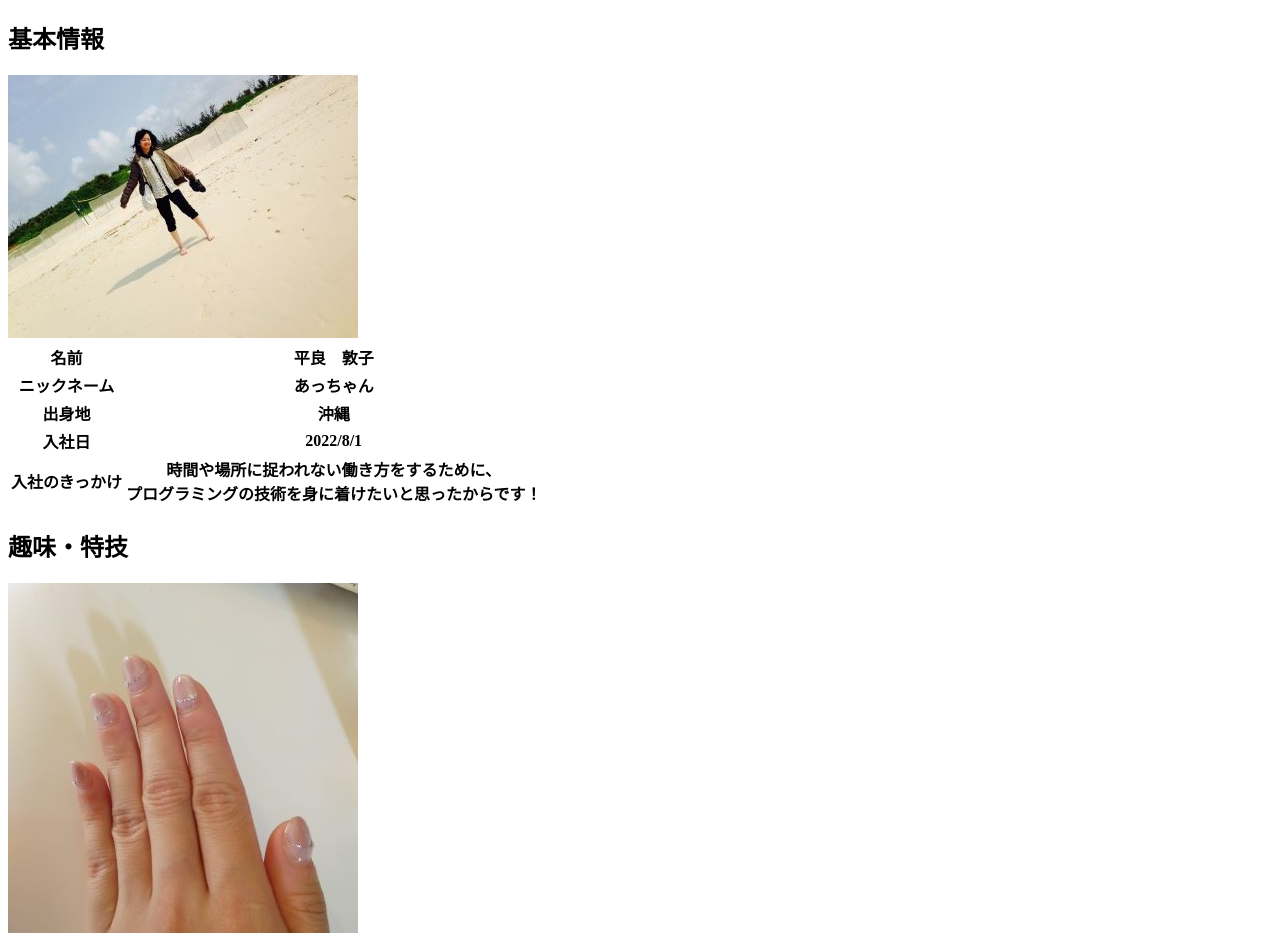
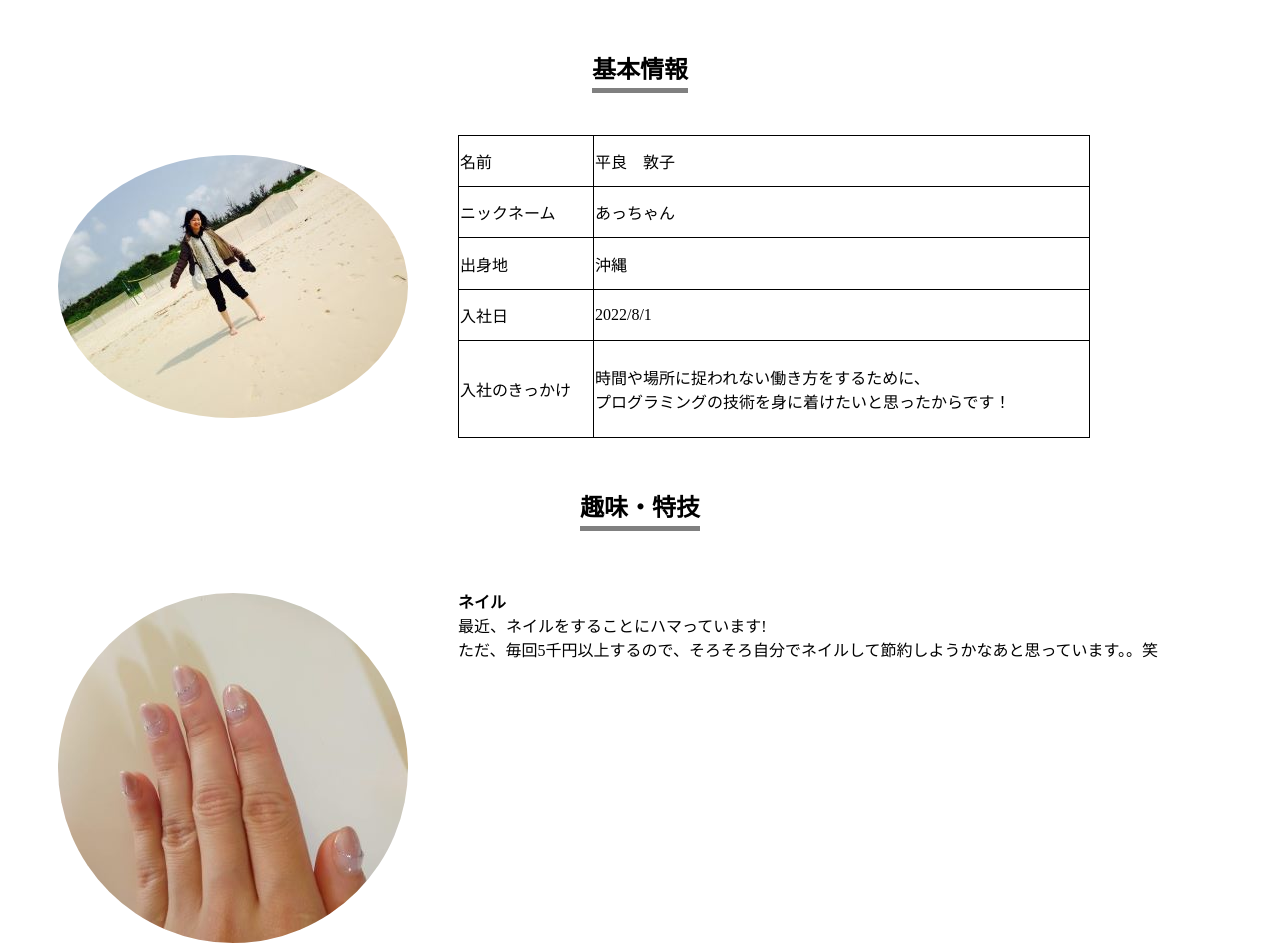
Before and after one commit to kuuga2269/kuuga2269.github.io, a plain HTML site: page index.html in a window 1280 px wide. Shown: the top 950 px of the page. Drawn offline with Linux system fonts and the light colour scheme; files that its build step writes are made by us from their sources.

Commit message:
Update index.html

```diff
--- a/index.html
+++ b/index.html
@@ -5,8 +5,8 @@
     <meta http-equiv="X-UA-Compatible" content="IE=edge">
     <meta name="viewport" content="width=device-width, initial-scale=1.0">
     <title>Document</title>
-    <link rel="stylesheet" href="css/style.css">
-    <link rel="stylesheet" href="css/responsive.css">
+    <link rel="stylesheet" href="stylesheet.css">
+    <link rel="stylesheet" href="responsive.css">
 </head>
 <body>
 
```
